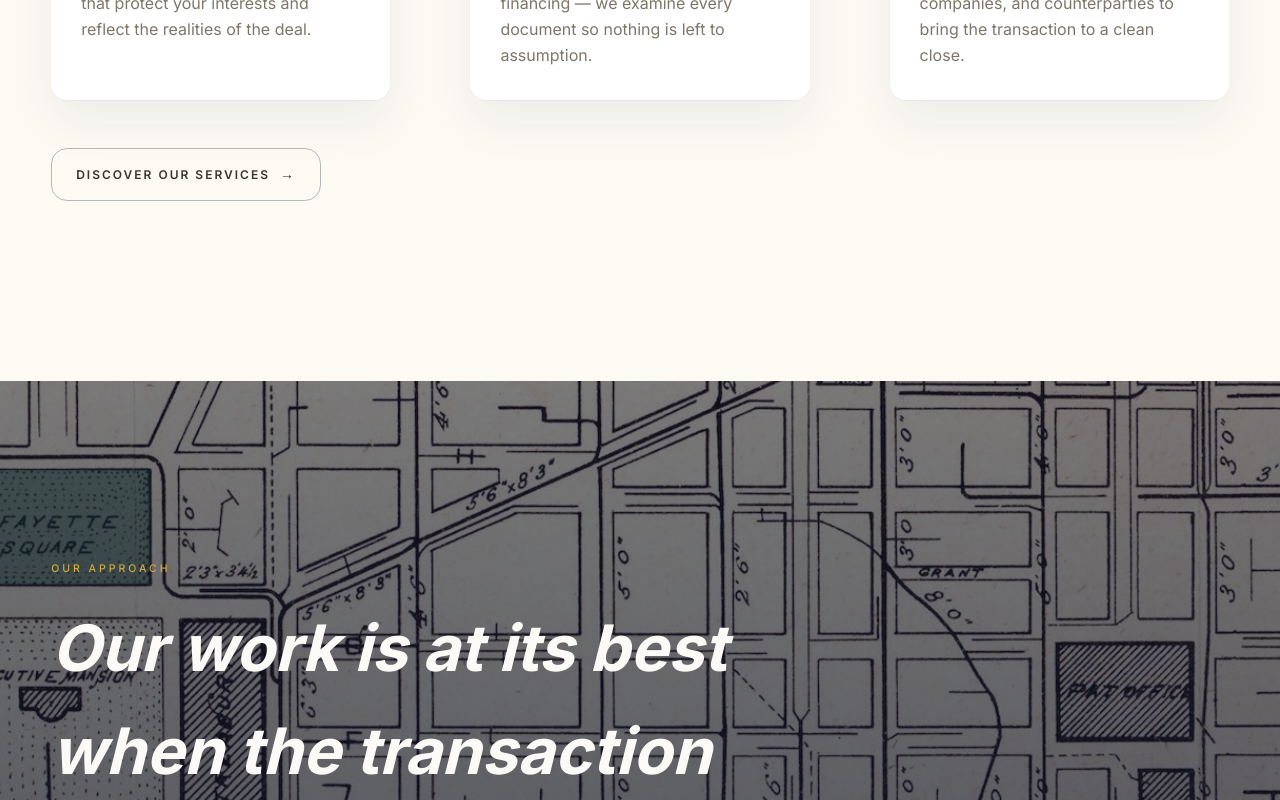
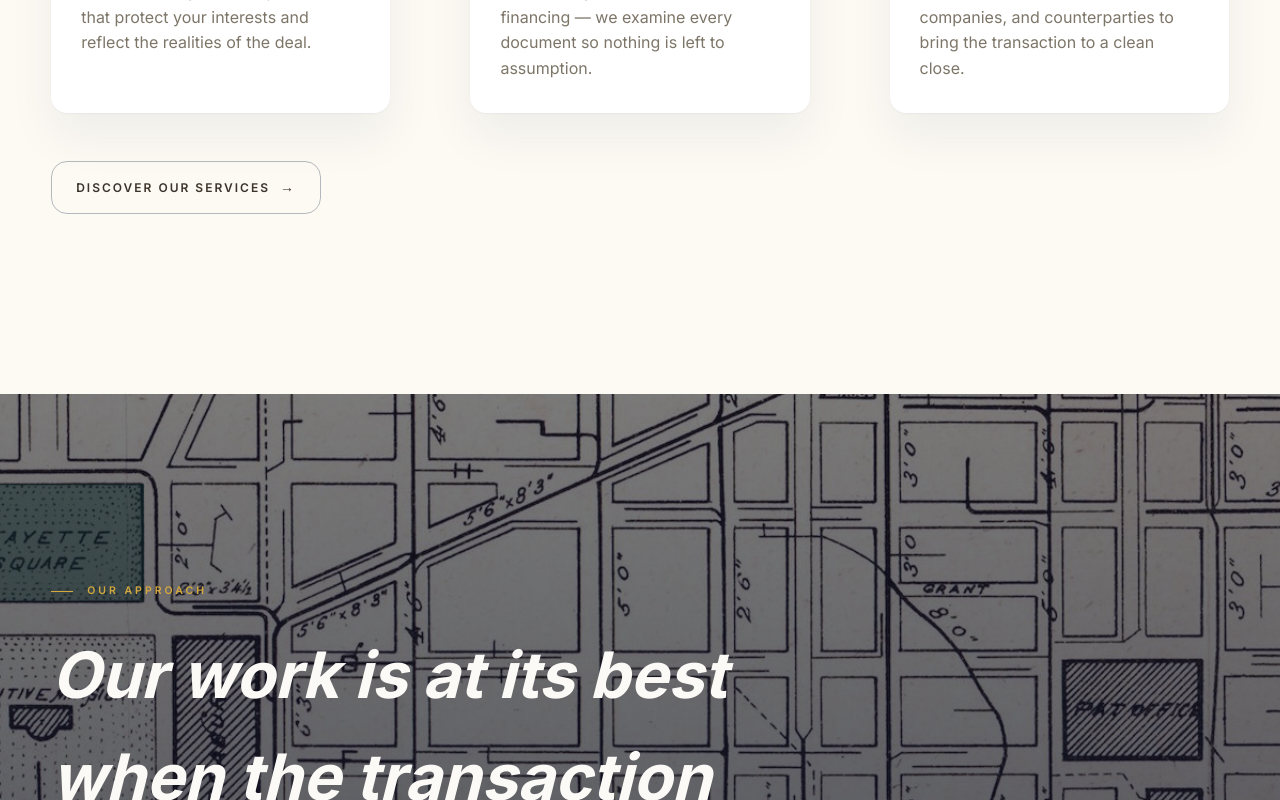
Before and after one commit to tjcandesign/bainbridge-law, a Next.js app: page / in a window 1280 px wide. Shown: the part 1720-2520 px from the top of the page. Built offline with nearby package versions, Linux system fonts and the light colour scheme.

Commit message:
Auto-commit changes

```diff
--- a/src/app/globals.css
+++ b/src/app/globals.css
@@ -257,14 +257,27 @@ button { font: inherit; cursor: pointer; background: none; border: none; }
 .section.feature h2 { font-size: clamp(40px, 5vw, 68px); max-width: 9.5em; }
 .section-tag {
   font-size: 10.5px;
-  font-weight: 500;
+  font-weight: 600;
   letter-spacing: 3px;
   text-transform: uppercase;
-  color: var(--text-soft);
-  margin-bottom: 20px;
-  display: block;
+  color: var(--gold-dark);
+  margin-bottom: 24px;
+  display: inline-flex;
+  align-items: center;
+  gap: 14px;
 }
-.section-dark .section-tag { color: rgba(255,255,255,0.6); }
+.section-tag::before {
+  content: '';
+  width: 22px;
+  height: 1px;
+  background: var(--gold-dark);
+}
+.section-dark .section-tag,
+.section-image .section-tag {
+  color: var(--gold-soft);
+}
+.section-dark .section-tag::before,
+.section-image .section-tag::before { background: var(--gold-soft); }
 .section h2 {
   font-family: var(--serif);
   font-style: italic;
```
